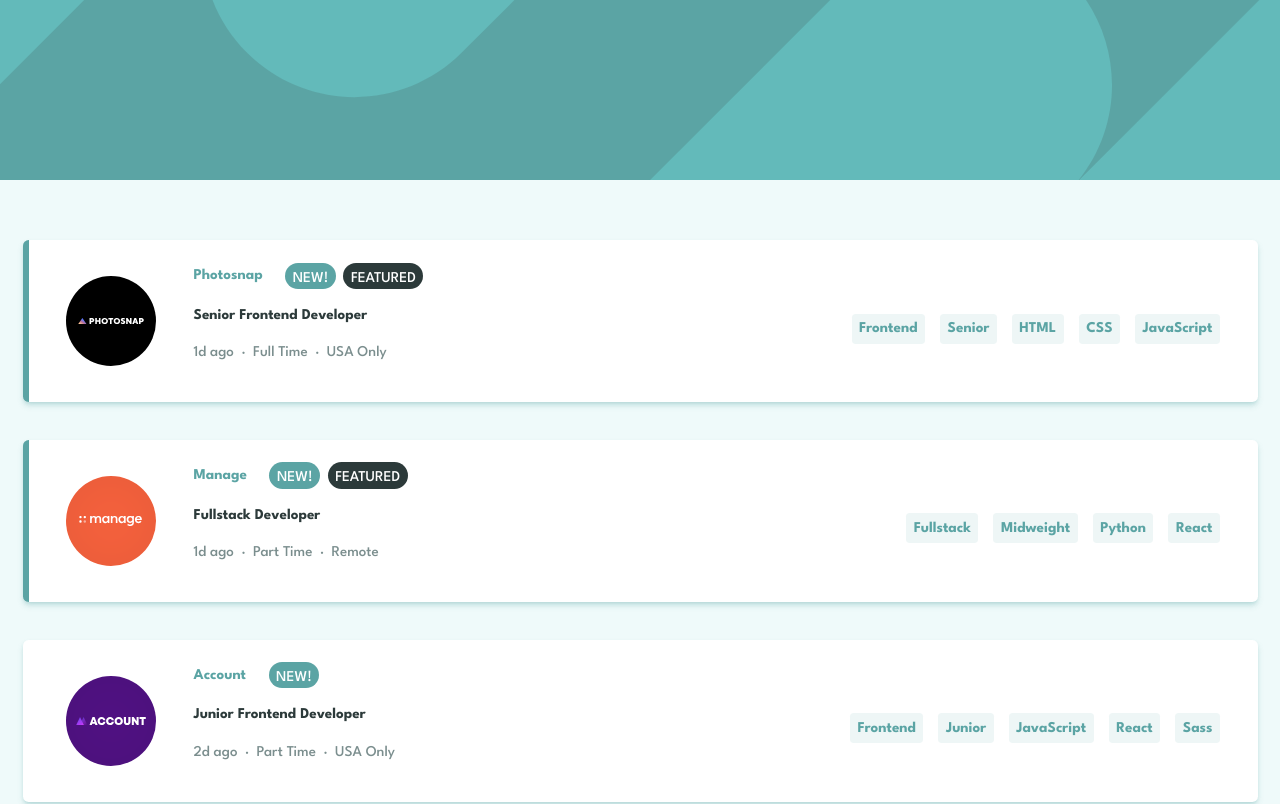
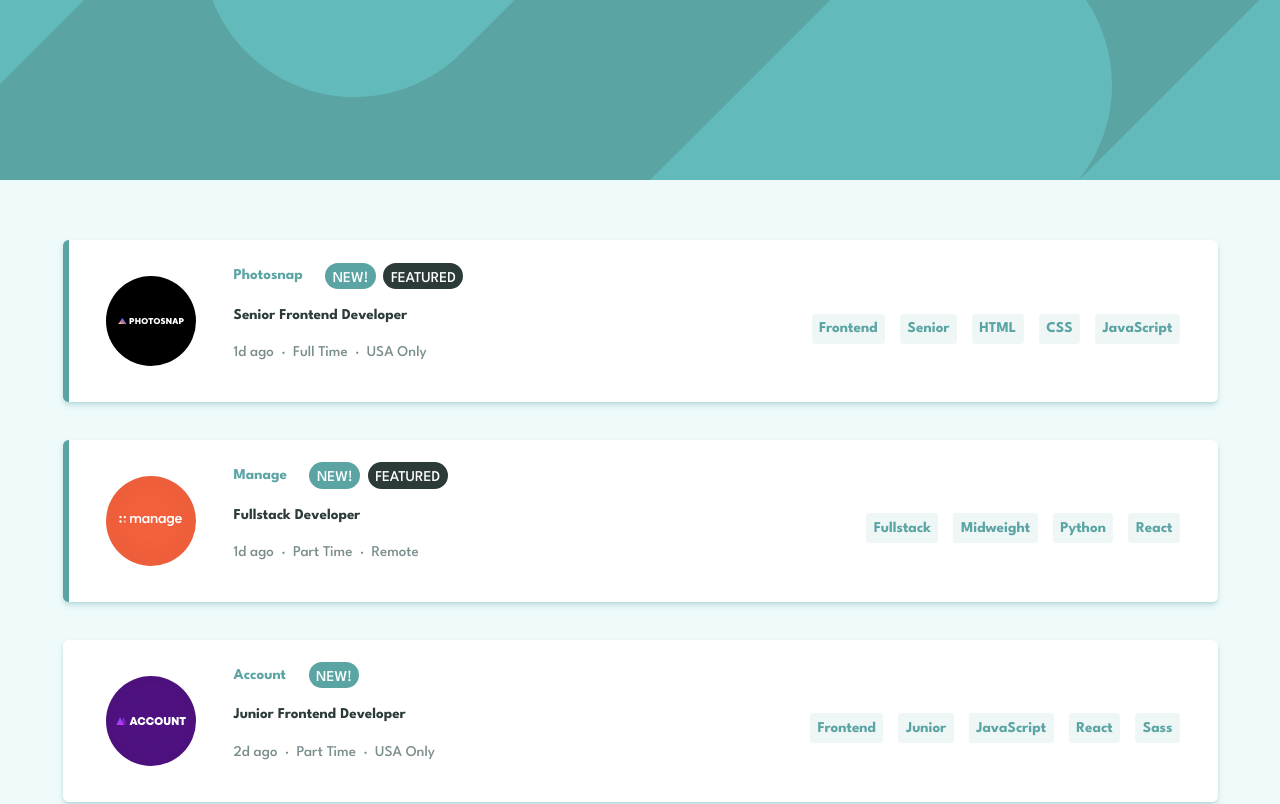
Before and after one commit to ap2soft/frontendmentor-job-listings, a Vue app: page / in a window 1280 px wide. Shown: the top 804 px of the page. Built offline with nearby package versions, Linux system fonts and the light colour scheme.

Commit message:
Max width for desktop

```diff
--- a/src/App.vue
+++ b/src/App.vue
@@ -10,7 +10,7 @@ export default defineComponent({
 
 <template>
   <TheHeader />
-  <main class="px-6 py-16">
+  <main class="mx-auto max-w-7xl px-6 py-16">
     <Suspense>
       <JobList />
     </Suspense>
```
